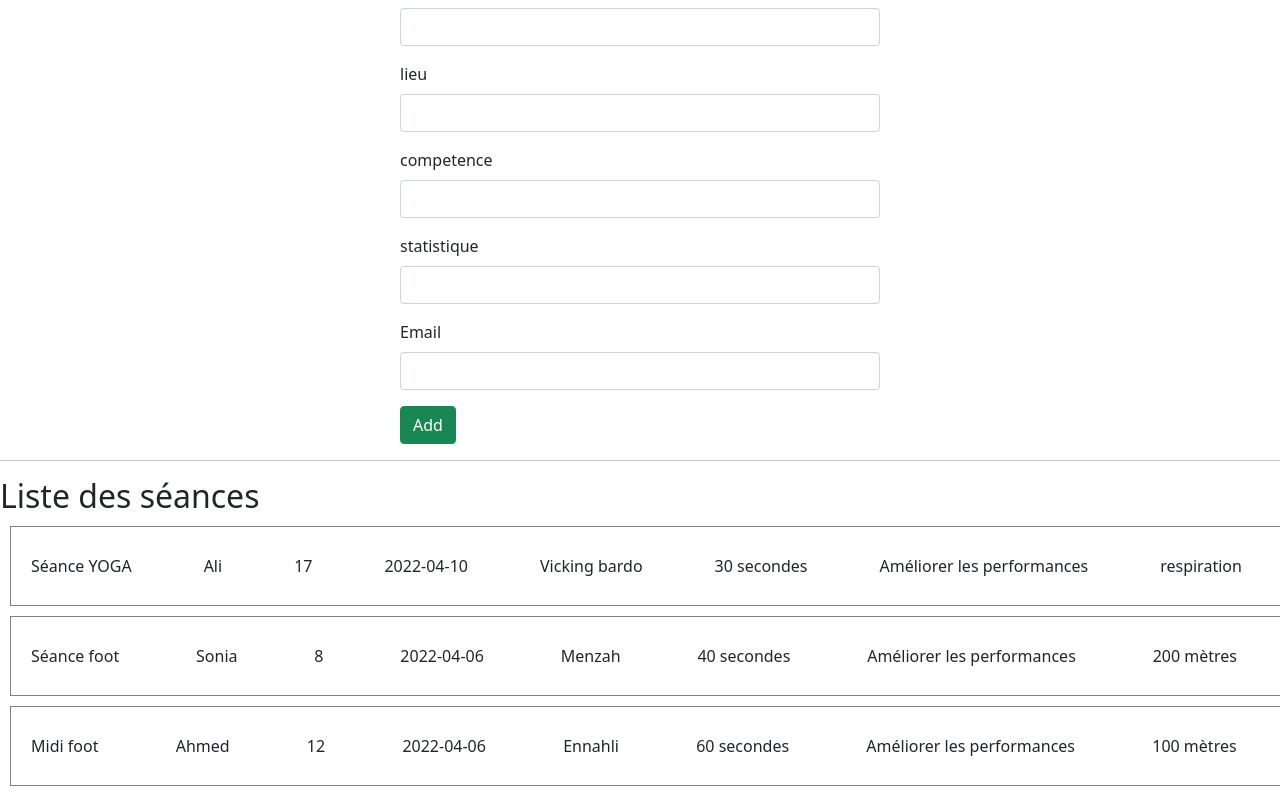
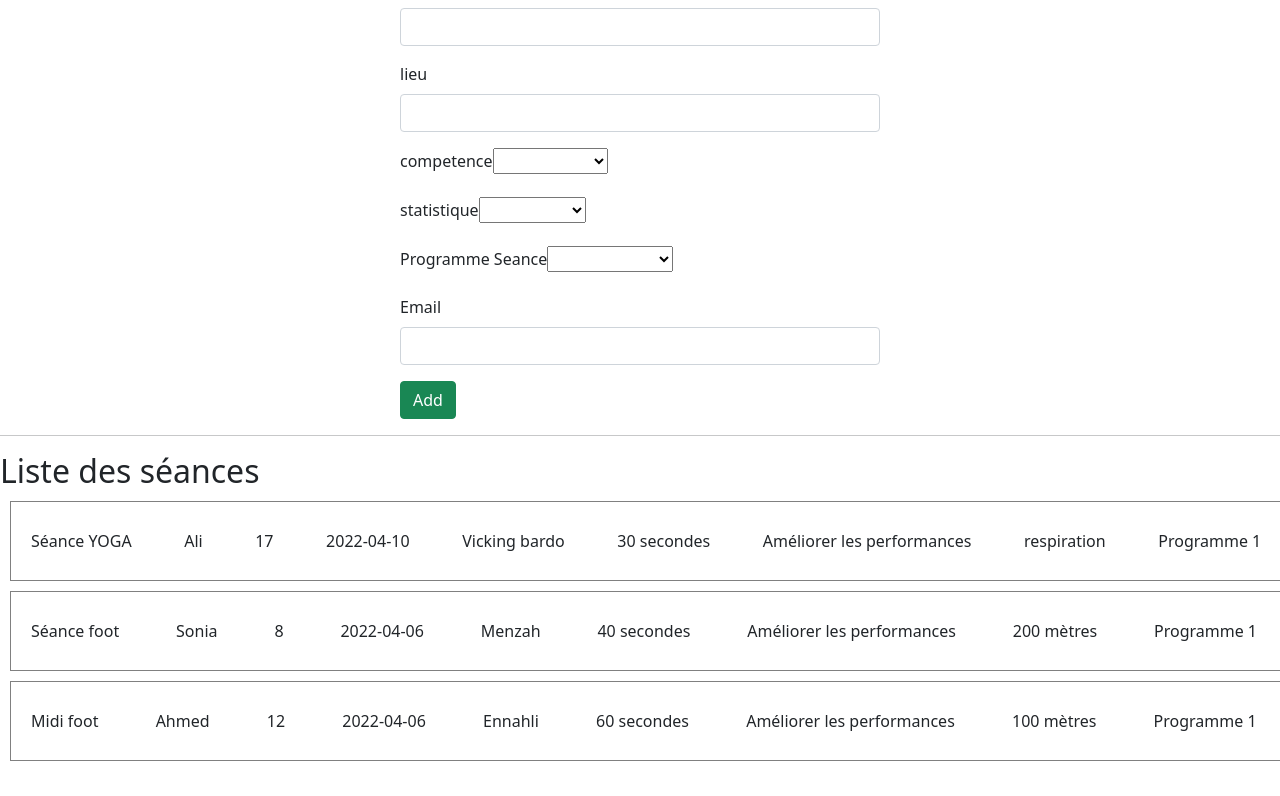
Before and after one commit to Safouene-Ben-Yedder/Projet_Sporti, a React (Create React App) app in the folder front/: page /seance-page in a window 1280 px wide. Shown: the part 470-1266 px from the top of the page. After the commit the page ends 1241 px from the top, so only its background shows below. Built offline with nearby package versions, Linux system fonts and the light colour scheme.

Commit message:
Seance Modif Attributes & forms

```diff
--- a/front/src/components/seance/Seance.js
+++ b/front/src/components/seance/Seance.js
@@ -11,6 +11,7 @@ export default function Seance({
 	competence,
 	statistique,
 	objectif,
+	progseance,
 	id,
 	deleteSeance,
 	supp,
@@ -23,6 +24,7 @@ export default function Seance({
 	const [lieutoUpdate, setLieutoUpdate] = useState(lieu);
 	const [competencetoUpdate, setCompetencetoUpdate] = useState(competence);
 	const [objectiftoUpdate, setObjectiftoUpdate] = useState(objectif);
+	const [progseanceToUpdate, setProgseancetoUpdate] = useState(progseance);
 	const [statistiqueToUpdate, setStatistiqueToUpdate] = useState(statistique);
 
 	return (
@@ -37,6 +39,8 @@ export default function Seance({
 					<div> {competence} </div>
 					<div> {objectif} </div>
 					<div> {statistique}</div>
+					<div>{progseance}</div>
+
 					<div className="actions">
 						<Button color="primary" onClick={() => setUpdateMode(true)}>
 							Modifier
@@ -132,6 +136,17 @@ export default function Seance({
 							<option value="100 mètres">100 mètres</option>
 						</select>
 					</Label>
+
+					<Label>
+						{" "}
+						Programme Seance
+						<select onChange={(e) => setProgseancetoUpdate(e.target.value)}>
+							<option>{progseanceToUpdate} </option>
+							<option value="Programme 1">Programme 1 </option>
+							<option value="Programme 2">Programme 2</option>
+							<option value="Programme 3">Programme 3</option>
+						</select>
+					</Label>
 					<Button
 						color="primary"
 						type="button"
@@ -145,6 +160,7 @@ export default function Seance({
 								lieutoUpdate,
 								competencetoUpdate,
 								objectiftoUpdate,
+								progseanceToUpdate,
 								statistiqueToUpdate
 							);
 							setUpdateMode(false);
--- a/front/src/components/seance/Seancetoday.js
+++ b/front/src/components/seance/Seancetoday.js
@@ -11,6 +11,7 @@ export default function Seancetoday({
 	competence,
 	statistique,
 	objectif,
+	progseance,
 	id,
 	deleteSeance,
 	supp,
@@ -23,6 +24,7 @@ export default function Seancetoday({
 	const [lieutoUpdate, setLieutoUpdate] = useState(lieu);
 	const [competencetoUpdate, setCompetencetoUpdate] = useState(competence);
 	const [objectiftoUpdate, setObjectiftoUpdate] = useState(objectif);
+	const [progseanceToUpdate, setProgseancetoUpdate] = useState(progseance);
 	const [statistiqueToUpdate, setStatistiqueToUpdate] = useState(statistique);
 
 	return (
@@ -37,6 +39,7 @@ export default function Seancetoday({
 					<div> {competence} </div>
 					<div> {objectif} </div>
 					<div> {statistique}</div>
+					<div>{progseance}</div>
 					<div className="actions"></div>
 				</>
 			) : (
@@ -120,6 +123,16 @@ export default function Seancetoday({
 							<option value="100 mètres">100 mètres</option>
 						</select>
 					</Label>
+					<Label>
+						{" "}
+						Programme Seance
+						<select onChange={(e) => setProgseancetoUpdate(e.target.value)}>
+							<option>{progseanceToUpdate} </option>
+							<option value="Programme 1">Programme 1 </option>
+							<option value="Programme 2">Programme 2</option>
+							<option value="Programme 3">Programme 3</option>
+						</select>
+					</Label>
 				</div>
 			)}
 		</div>
--- a/front/src/components/seanceform/SeanceForm.js
+++ b/front/src/components/seanceform/SeanceForm.js
@@ -13,6 +13,8 @@ export default function SeanceForm(props) {
 	const [competence, setCompetence] = useState("");
 	const [objectif, setObjectif] = useState("");
 	const [statistique, setStatistique] = useState("");
+	const [progseance, setProgseance] = useState("");
+
 	const [email, setEmail] = useState("");
 
 	function sendEmail(e) {
@@ -45,7 +47,8 @@ export default function SeanceForm(props) {
 			lieu,
 			competence,
 			objectif,
-			statistique
+			statistique,
+			progseance
 		);
 	}
 	return (
@@ -107,21 +110,33 @@ export default function SeanceForm(props) {
 				</FormGroup>
 				<FormGroup>
 					<Label> competence </Label>
-					<Input
-						type="text"
-						name="competence"
-						id=""
-						value={competence}
-						onChange={(e) => setCompetence(e.target.value)}></Input>
+
+					<select onChange={(e) => setCompetence(e.target.value)}>
+						<option>{competence} </option>
+						<option value="30 secondes">30 secondes </option>
+						<option value="40 secondes">40 secondes </option>
+						<option value="60 secondes">60 secondes </option>
+					</select>
 				</FormGroup>
 				<FormGroup>
 					<Label> statistique </Label>
-					<Input
-						type="text"
-						name="statisqtique"
-						id=""
-						value={statistique}
-						onChange={(e) => setStatistique(e.target.value)}></Input>
+
+					<select onChange={(e) => setStatistique(e.target.value)}>
+						<option>{statistique} </option>
+						<option value="respiration">respiration </option>
+						<option value="200 mètres">200 mètres</option>
+						<option value="100 mètres">100 mètres</option>
+					</select>
+				</FormGroup>
+				<FormGroup>
+					<Label> Programme Seance </Label>
+
+					<select onChange={(e) => setProgseance(e.target.value)}>
+						<option>{progseance} </option>
+						<option value="Programme 1">Programme 1 </option>
+						<option value="Programme 2">Programme 2</option>
+						<option value="Programme 3">Programme 3</option>
+					</select>
 				</FormGroup>
 				<FormGroup>
 					<Label> Email </Label>
--- a/front/src/components/seancelist/SeanceList.js
+++ b/front/src/components/seancelist/SeanceList.js
@@ -16,6 +16,7 @@ function SeanceList(props) {
 						competence={x.competence}
 						objectif={x.objectif}
 						statistique={x.statistique}
+						progseance={x.progseance}
 						UpdateSeance={props.UpdateSeance}
 						deleteSeance={props.deleteSeance}
 						supp={props.supp}
--- a/front/src/components/seancelist/SeancetodayList.js
+++ b/front/src/components/seancelist/SeancetodayList.js
@@ -24,6 +24,7 @@ function SeancetodayList(props) {
 							lieu={x.lieu}
 							competence={x.competence}
 							objectif={x.objectif}
+							progseance={x.progseance}
 							statistique={x.statistique}
 						/>
 					);
--- a/front/src/pages/seancepage/SeancePage.js
+++ b/front/src/pages/seancepage/SeancePage.js
@@ -16,6 +16,7 @@ export default function SeancePage() {
 			competence: "30 secondes",
 			objectif: "Améliorer les performances",
 			statistique: "respiration",
+			progseance: "Programme 1",
 		},
 		{
 			id: 2,
@@ -27,6 +28,7 @@ export default function SeancePage() {
 			competence: "40 secondes",
 			objectif: "Améliorer les performances",
 			statistique: "200 mètres",
+			progseance: "Programme 1",
 		},
 		{
 			id: 3,
@@ -38,6 +40,7 @@ export default function SeancePage() {
 			competence: "60 secondes",
 			objectif: "Améliorer les performances",
 			statistique: "100 mètres",
+			progseance: "Programme 1",
 		},
 	]);
 	const [isVisible, setIsVisible] = useState(false);
--- a/front/src/pages/seancepage/SeancefilterPage.js
+++ b/front/src/pages/seancepage/SeancefilterPage.js
@@ -27,6 +27,7 @@ export default function SeancefilterPage() {
 			competence: "30 secondes",
 			objectif: "Améliorer les performances",
 			statistique: "respiration",
+			progseance: "Programme 1",
 		},
 		{
 			id: 2,
@@ -38,6 +39,7 @@ export default function SeancefilterPage() {
 			competence: "40 secondes",
 			objectif: "Améliorer les performances",
 			statistique: "200 mètres",
+			progseance: "Programme 1",
 		},
 		{
 			id: 3,
@@ -49,6 +51,7 @@ export default function SeancefilterPage() {
 			competence: "60 secondes",
 			objectif: "Améliorer les performances",
 			statistique: "100 mètres",
+			progseance: "Programme 1",
 		},
 	]);
 
--- a/front/src/pages/seancepage/SeancetodayPage.js
+++ b/front/src/pages/seancepage/SeancetodayPage.js
@@ -7,42 +7,39 @@ export default function SeancetodayPage() {
 	const [seances, setSeances] = useState([
 		{
 			id: 1,
-			titre: "Foot",
-			description: "Faire du football",
+			titre: "Séance YOGA",
+			joueur: "Ali",
+			horaire: 17,
 			date: "2022-04-10",
-			competence: "Football",
-			objectif: "améliorer les performances",
-			aatteindre: "minimum 7 matches",
-			horraire: "20:20",
-			lieu: "Tunis",
-			reccurente: true,
-			periode: 25,
+			lieu: "Vicking bardo",
+			competence: "30 secondes",
+			objectif: "Améliorer les performances",
+			statistique: "respiration",
+			progseance: "Programme 1",
 		},
 		{
 			id: 2,
-			titre: "Basketball",
-			description: "Faire de basketball",
+			titre: "Séance foot",
+			joueur: "Sonia",
+			horaire: 8,
 			date: "2022-04-06",
-			competence: "Basketball",
-			objectif: "améliorer les performances",
-			aatteindre: "minimum 7 matches",
-			horraire: "20:20",
-			lieu: "Tunis",
-			reccurente: true,
-			periode: 25,
+			lieu: "Menzah",
+			competence: "40 secondes",
+			objectif: "Améliorer les performances",
+			statistique: "200 mètres",
+			progseance: "Programme 1",
 		},
 		{
 			id: 3,
-			titre: "Musculation",
-			description: "Faire de musculation",
+			titre: "Midi foot",
+			joueur: "Ahmed",
+			horaire: 12,
 			date: "2022-04-06",
-			competence: "Musculation",
-			objectif: "améliorer les performances",
-			aatteindre: "minimum 7 matches",
-			horraire: "20:20",
-			lieu: "Tunis",
-			reccurente: true,
-			periode: 25,
+			lieu: "Ennahli",
+			competence: "60 secondes",
+			objectif: "Améliorer les performances",
+			statistique: "100 mètres",
+			progseance: "Programme 1",
 		},
 	]);
 
```
Also changed, not shown: 1 other file (tests, documents, lock files or other folders).
